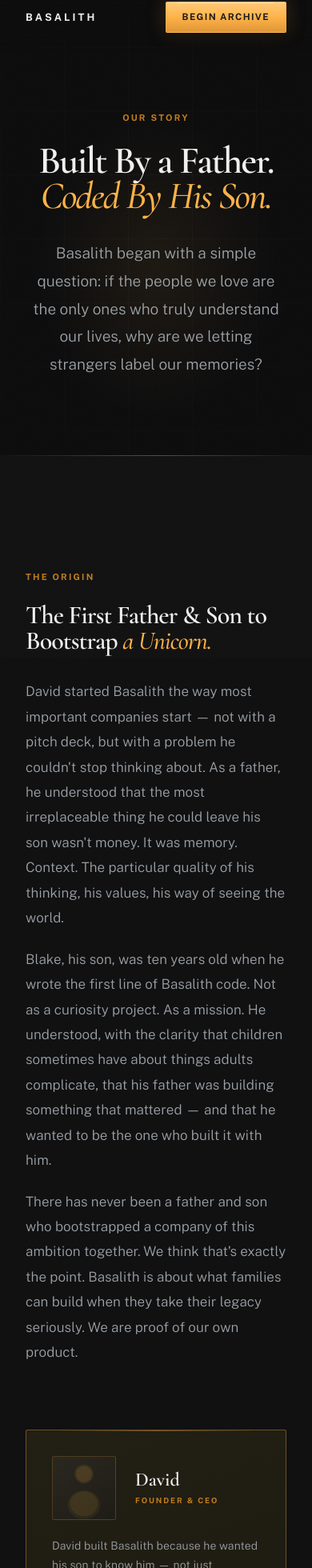
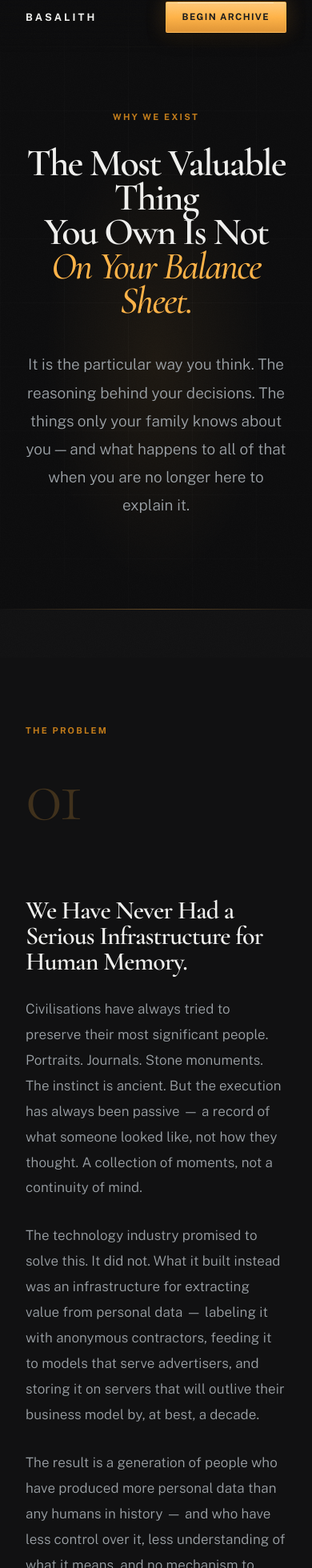
Before and after one commit to dr-evil-pork-belly/basalith-official, a Next.js app: page /about in a window 390 px wide. Shown: the part 22-1982 px from the top of the page at 80% size. Built offline with nearby package versions, Linux system fonts and the light colour scheme.

Commit message:
about update

```diff
--- a/app/about/page.tsx
+++ b/app/about/page.tsx
@@ -1,64 +1,56 @@
 import Nav    from '../components/Nav'
 import Footer from '../components/Footer'
 
-// ── Silhouette SVG placeholders ───────────────────────────────────────────
-function SilhouetteAdult() {
-  return (
-    <svg viewBox="0 0 200 260" fill="none" xmlns="http://www.w3.org/2000/svg" className="w-full h-full">
-      <circle cx="100" cy="72" r="40" fill="rgba(255,179,71,0.08)" />
-      <ellipse cx="100" cy="200" rx="68" ry="60" fill="rgba(255,179,71,0.06)" />
-      <circle cx="100" cy="72" r="34" fill="rgba(255,179,71,0.10)" />
-      <ellipse cx="100" cy="196" rx="58" ry="52" fill="rgba(255,179,71,0.08)" />
-    </svg>
-  )
-}
-
-function SilhouetteChild() {
-  return (
-    <svg viewBox="0 0 200 260" fill="none" xmlns="http://www.w3.org/2000/svg" className="w-full h-full">
-      <circle cx="100" cy="78" r="34" fill="rgba(255,179,71,0.08)" />
-      <ellipse cx="100" cy="196" rx="56" ry="50" fill="rgba(255,179,71,0.06)" />
-      <circle cx="100" cy="78" r="28" fill="rgba(255,179,71,0.10)" />
-      <ellipse cx="100" cy="192" rx="48" ry="44" fill="rgba(255,179,71,0.08)" />
-    </svg>
-  )
-}
-
-// ── Values ────────────────────────────────────────────────────────────────
 const VALUES = [
   {
-    num: '01',
+    num:   '01',
     title: 'Memory Is Wealth',
-    body: 'Every civilisation has sought to preserve its most valuable people. We are the first to build the infrastructure to do it properly — with legal standing, emotional accuracy, and generational permanence.',
+    body:  'Every civilisation has sought to preserve its most valuable people. We are the first generation with the tools to do it properly — with legal standing, emotional accuracy, and permanence measured in centuries, not server uptime.',
   },
   {
-    num: '02',
+    num:   '02',
     title: 'Family Over Algorithm',
-    body: 'The people who love you are the most accurate interpreters of your life. No amount of compute power replicates what your family simply knows. We built our entire model around this truth.',
+    body:  'The people who love you are the only accurate interpreters of your life. No amount of compute power replicates what your family simply knows. We built our entire model around this truth — and refused to compromise it.',
   },
   {
-    num: '03',
+    num:   '03',
     title: 'Permanence By Design',
-    body: 'We do not build for engagement metrics or monthly active users. We build for centuries. Every architectural decision — legal, technical, organisational — is made with that timeframe in mind.',
+    body:  'We do not build for engagement metrics. We do not optimise for retention. Every architectural decision — legal, technical, organisational — is made with a single question: will this still work in a hundred years?',
   },
   {
-    num: '04',
+    num:   '04',
     title: 'Ownership Without Compromise',
-    body: 'Your data is yours. Not a licensing arrangement. Not a terms-of-service clause. Yours — structured as a legal asset from day one, portable on demand, and transferable to your heirs on your terms.',
+    body:  'Your data is yours. Not a licensing arrangement. Not subject to a terms-of-service revision. Structured as a legal asset from day one, portable on demand, and transferable to your heirs on your terms alone.',
   },
 ]
 
-// ── Page ──────────────────────────────────────────────────────────────────
+const VISION_ITEMS = [
+  {
+    horizon: 'Near Term',
+    title:   'The Golden Standard',
+    body:    'Establish Basalith as the definitive infrastructure for personal legacy preservation — the institution families turn to when they decide to take their memory as seriously as their estate.',
+  },
+  {
+    horizon: 'Medium Term',
+    title:   'The Legal Framework',
+    body:    'Drive the recognition of Golden Datasets as formal estate assets across major legal jurisdictions. Build the case law, the precedent, and the institutional partnerships that make digital legacy inheritance as routine as a property transfer.',
+  },
+  {
+    horizon: 'Long Term',
+    title:   'The Living Archive',
+    body:    'A world in which every family maintains a governed, evolving record of who they were — accessible to future generations not as static photographs or faded letters, but as an intelligent presence that continues to think, reason, and respond.',
+  },
+]
+
 export default function AboutPage() {
   return (
     <>
       <Nav />
-
       <main>
 
         {/* ── HERO ── */}
         <section
-          className="relative min-h-[70vh] flex flex-col items-center justify-center text-center px-8 md:px-16 pt-40 pb-24 overflow-hidden bg-obsidian-void"
+          className="relative min-h-[75vh] flex flex-col items-center justify-center text-center px-8 md:px-16 pt-40 pb-28 overflow-hidden bg-obsidian-void"
           aria-label="About hero"
         >
           {/* Grid */}
@@ -76,212 +68,253 @@
           {/* Amber radiance */}
           <div
             className="absolute inset-0 pointer-events-none"
-            style={{ background: 'radial-gradient(ellipse 60% 50% at 50% 60%,rgba(255,179,71,0.07) 0%,transparent 65%)' }}
+            style={{ background: 'radial-gradient(ellipse 55% 55% at 50% 60%,rgba(255,179,71,0.07) 0%,transparent 65%)' }}
             aria-hidden="true"
           />
 
-          <div className="relative z-10 max-w-3xl mx-auto">
-            <p className="eyebrow mb-6">Our Story</p>
+          <div className="relative z-10 max-w-4xl mx-auto">
+            <p className="eyebrow mb-7">Why We Exist</p>
             <h1
-              className="font-serif font-semibold text-text-primary leading-[0.92] tracking-[-0.038em] mb-8"
-              style={{ fontSize: 'clamp(3rem,7vw,6rem)' }}
+              className="font-serif font-semibold text-text-primary leading-[0.9] tracking-[-0.04em] mb-10"
+              style={{ fontSize: 'clamp(3rem,7.5vw,6.75rem)' }}
             >
-              Built By a Father.<br />
+              The Most Valuable Thing
+              <br />
+              You Own Is Not
+              <br />
               <em className="italic font-medium text-amber" style={{ fontStyle: 'italic' }}>
-                Coded By His Son.
+                On Your Balance Sheet.
               </em>
             </h1>
-            <p className="font-sans font-light text-body-lg text-text-secondary leading-[1.82] max-w-2xl mx-auto">
-              Basalith began with a simple question: if the people we love are the only ones
-              who truly understand our lives, why are we letting strangers label our memories?
+            <p className="font-sans font-light text-body-lg text-text-secondary leading-[1.85] max-w-2xl mx-auto">
+              It is the particular way you think. The reasoning behind your decisions.
+              The things only your family knows about you — and what happens to all of
+              that when you are no longer here to explain it.
             </p>
           </div>
         </section>
 
-        {/* ── ORIGIN STORY ── */}
+        {/* ── THE PROBLEM ── */}
         <section
           className="relative bg-obsidian-deep px-8 md:px-16 lg:px-24 py-36 overflow-hidden"
-          aria-label="Origin story"
+          aria-label="The problem"
         >
           <div className="absolute top-0 inset-x-0 h-px bg-gradient-to-r from-transparent via-border-amber to-transparent" />
 
-          <div className="max-w-5xl mx-auto grid grid-cols-1 lg:grid-cols-2 gap-20 items-center">
+          <div className="max-w-5xl mx-auto grid grid-cols-1 lg:grid-cols-[1fr_1.4fr] gap-20 items-start">
 
-            {/* Copy */}
-            <div>
-              <p className="eyebrow mb-6">The Origin</p>
-              <h2
-                className="font-serif font-semibold text-text-primary leading-[1.0] tracking-[-0.03em] mb-8"
-                style={{ fontSize: 'clamp(2rem,4vw,3.5rem)' }}
+            {/* Left — label + large number */}
+            <div className="lg:sticky lg:top-32">
+              <p className="eyebrow mb-6">The Problem</p>
+              <p
+                className="font-serif font-light text-amber/20 leading-none select-none"
+                style={{ fontSize: 'clamp(6rem,14vw,12rem)', letterSpacing: '-0.05em' }}
+                aria-hidden="true"
               >
-                The First Father &amp; Son to Bootstrap
-                {' '}<em className="italic font-medium text-amber" style={{ fontStyle: 'italic' }}>a Unicorn.</em>
-              </h2>
-
-              <div className="flex flex-col gap-5">
-                <p className="font-sans font-light text-body-base text-text-secondary leading-[1.85]">
-                  David started Basalith the way most important companies start — not with a pitch deck,
-                  but with a problem he couldn't stop thinking about. As a father, he understood that the
-                  most irreplaceable thing he could leave his son wasn't money. It was memory. Context.
-                  The particular quality of his thinking, his values, his way of seeing the world.
-                </p>
-                <p className="font-sans font-light text-body-base text-text-secondary leading-[1.85]">
-                  Blake, his son, was ten years old when he wrote the first line of Basalith code.
-                  Not as a curiosity project. As a mission. He understood, with the clarity that children
-                  sometimes have about things adults complicate, that his father was building something
-                  that mattered — and that he wanted to be the one who built it with him.
-                </p>
-                <p className="font-sans font-light text-body-base text-text-secondary leading-[1.85]">
-                  There has never been a father and son who bootstrapped a company of this ambition together.
-                  We think that's exactly the point. Basalith is about what families can build when they
-                  take their legacy seriously. We are proof of our own product.
-                </p>
-              </div>
-            </div>
-
-            {/* Team cards */}
-            <div className="flex flex-col gap-6">
-
-              {/* David */}
-              <div
-                className="rounded-sm border border-border-amber p-8 relative overflow-hidden"
-                style={{ background: 'linear-gradient(160deg,#221F14,#1D1B11)' }}
-              >
-                <div className="absolute top-0 left-[12%] right-[12%] h-px bg-gradient-to-r from-transparent via-amber/40 to-transparent" />
-                <div className="flex items-center gap-6 mb-5">
-                  <div
-                    className="w-20 h-20 rounded-sm flex-shrink-0 overflow-hidden border border-amber/20"
-                    style={{ background: 'linear-gradient(145deg,#2A2820,#1E1C14)' }}
-                  >
-                    <SilhouetteAdult />
-                  </div>
-                  <div>
-                    <p className="font-serif text-[1.5rem] font-semibold text-text-primary leading-tight mb-1">
-                      David
-                    </p>
-                    <p className="eyebrow !text-[0.6rem]">Founder &amp; CEO</p>
-                  </div>
-                </div>
-                <p className="font-sans font-light text-body-sm text-text-secondary leading-[1.75]">
-                  David built Basalith because he wanted his son to know him — not just remember him.
-                  His background spans estate law, data architecture, and fifteen years building
-                  companies that take the long view. Basalith is the first one he built for centuries.
+                01
               </p>
             </div>
 
-              {/* Blake */}
-              <div
-                className="rounded-sm border border-border-subtle p-8 relative overflow-hidden"
-                style={{ background: 'linear-gradient(160deg,#1D1D20,#17171A)' }}
+            {/* Right — copy */}
+            <div className="flex flex-col gap-7">
+              <h2
+                className="font-serif font-semibold text-text-primary leading-[1.0] tracking-[-0.03em]"
+                style={{ fontSize: 'clamp(2rem,4vw,3.25rem)' }}
               >
-                <div className="flex items-center gap-6 mb-5">
-                  <div
-                    className="w-20 h-20 rounded-sm flex-shrink-0 overflow-hidden border border-white/[0.08]"
-                    style={{ background: 'linear-gradient(145deg,#222226,#1A1A1D)' }}
-                  >
-                    <SilhouetteChild />
+                We Have Never Had a Serious Infrastructure for Human Memory.
+              </h2>
+              <p className="font-sans font-light text-body-base text-text-secondary leading-[1.88]">
+                Civilisations have always tried to preserve their most significant people.
+                Portraits. Journals. Stone monuments. The instinct is ancient. But the
+                execution has always been passive — a record of what someone looked like,
+                not how they thought. A collection of moments, not a continuity of mind.
+              </p>
+              <p className="font-sans font-light text-body-base text-text-secondary leading-[1.88]">
+                The technology industry promised to solve this. It did not. What it built
+                instead was an infrastructure for extracting value from personal data —
+                labeling it with anonymous contractors, feeding it to models that serve
+                advertisers, and storing it on servers that will outlive their business
+                model by, at best, a decade.
+              </p>
+              <p className="font-sans font-light text-body-base text-text-secondary leading-[1.88]">
+                The result is a generation of people who have produced more personal data
+                than any humans in history — and who have less control over it, less
+                understanding of what it means, and no mechanism to pass it to the people
+                who will one day want it most.
+              </p>
+
+              {/* Pull quote */}
+              <div className="border-l-2 border-amber pl-6 mt-4">
+                <p className="font-serif text-[1.3rem] italic text-text-secondary leading-[1.6] tracking-[-0.01em]">
+                  "The problem is not that we lack the data.
+                  The problem is that nobody built the institution."
+                </p>
               </div>
-                  <div>
-                    <p className="font-serif text-[1.5rem] font-semibold text-text-primary leading-tight mb-1">
-                      Blake
-                    </p>
-                    <p className="eyebrow !text-[0.6rem]">Lead Developer</p>
-                  </div>
-                </div>
-                <p className="font-sans font-light text-body-sm text-text-secondary leading-[1.75]">
-                  Blake is ten years old and the lead developer of Basalith. He wrote his first
-                  line of production code before most of his classmates had read-only internet access.
-                  He is building the technology that will one day preserve his father's voice,
-                  his father's reasoning, his father's legacy — for Blake's own children.
-                </p>
-                <div className="mt-4 flex items-center gap-2">
-                  <span className="ai-dot" />
-                  <span className="font-sans text-[0.65rem] font-semibold tracking-[0.14em] uppercase text-amber-dim">
-                    Age 10 · Lead Developer
-                  </span>
-                </div>
-              </div>
-
             </div>
           </div>
         </section>
 
-        {/* ── MISSION STATEMENT ── */}
+        {/* ── THE MISSION ── */}
         <section
           className="relative bg-obsidian px-8 md:px-16 lg:px-24 py-36 overflow-hidden"
           aria-label="Mission"
         >
           <div
             className="absolute inset-0 pointer-events-none"
-            style={{ background: 'radial-gradient(ellipse 55% 60% at 50% 50%,rgba(255,179,71,0.045) 0%,transparent 65%)' }}
+            style={{ background: 'radial-gradient(ellipse 60% 55% at 50% 50%,rgba(255,179,71,0.045) 0%,transparent 65%)' }}
             aria-hidden="true"
           />
 
-          <div className="relative z-10 max-w-3xl mx-auto text-center mb-24">
+          <div className="max-w-5xl mx-auto grid grid-cols-1 lg:grid-cols-[1fr_1.4fr] gap-20 items-start">
+
+            <div className="lg:sticky lg:top-32">
               <p className="eyebrow mb-6">Our Mission</p>
-            <h2
-              className="font-serif font-semibold text-text-primary leading-[0.95] tracking-[-0.035em] mb-8"
-              style={{ fontSize: 'clamp(2.25rem,5vw,4.25rem)' }}
+              <p
+                className="font-serif font-light text-amber/20 leading-none select-none"
+                style={{ fontSize: 'clamp(6rem,14vw,12rem)', letterSpacing: '-0.05em' }}
+                aria-hidden="true"
               >
-              To make the preservation of a human life as serious as the
-              {' '}<em className="italic font-medium text-amber" style={{ fontStyle: 'italic' }}>preservation of their estate.</em>
-            </h2>
-            <p className="font-sans font-light text-body-base text-text-secondary leading-[1.85]">
-              Every generation has left something behind. Journals. Portraits. Letters.
-              Property. We are the first generation with the tools to leave something more:
-              a living, evolving, legally governed record of a mind. Basalith exists to make
-              that a right, not a privilege — and to build the infrastructure that makes it permanent.
+                02
               </p>
             </div>
 
-          {/* Values grid */}
-          <div className="grid grid-cols-1 md:grid-cols-2 gap-5 max-w-5xl mx-auto">
+            <div className="flex flex-col gap-7">
+              <h2
+                className="font-serif font-semibold text-text-primary leading-[1.0] tracking-[-0.03em]"
+                style={{ fontSize: 'clamp(2rem,4vw,3.25rem)' }}
+              >
+                To Make the Preservation of a Life as Serious as the Preservation of an Estate.
+              </h2>
+              <p className="font-sans font-light text-body-base text-text-secondary leading-[1.88]">
+                Basalith exists to build the institution that was never built. Not a
+                platform. Not an app. An institution — with the legal standing, the
+                technical architecture, and the governance model that the permanence
+                of human memory actually requires.
+              </p>
+              <p className="font-sans font-light text-body-base text-text-secondary leading-[1.88]">
+                We do this by treating personal data the way serious institutions treat
+                serious assets. With provenance. With chain of custody. With named
+                beneficiaries, legal instruments, and a fiduciary obligation to the
+                person whose life it represents — not to the shareholders of a
+                platform that happens to store it.
+              </p>
+              <p className="font-sans font-light text-body-base text-text-secondary leading-[1.88]">
+                The Golden Dataset is our name for the result: the highest-quality
+                labeled record of a human life ever assembled. Built by family.
+                Governed by law. Powered by whatever AI exists in the year
+                your grandchildren decide they want to understand who you were.
+              </p>
+
+              {/* Values */}
+              <div className="grid grid-cols-1 sm:grid-cols-2 gap-4 mt-6">
                 {VALUES.map(({ num, title, body }) => (
                   <div
                     key={num}
-                className="group relative rounded-sm border border-border-subtle bg-white/[0.018] p-8 overflow-hidden transition-colors duration-300 hover:border-border-amber hover:bg-amber/[0.022]"
+                    className="group relative rounded-sm border border-border-subtle bg-white/[0.018] p-6 overflow-hidden transition-colors duration-300 hover:border-border-amber hover:bg-amber/[0.022]"
                   >
                     <div className="absolute top-0 inset-x-0 h-[2px] bg-gradient-to-r from-transparent via-transparent to-transparent transition-all duration-300 group-hover:via-amber/38" />
-                <p className="font-serif text-[2.5rem] font-light text-amber/14 leading-none mb-3">{num}</p>
-                <p className="font-sans text-[0.78rem] font-bold tracking-[0.1em] uppercase text-text-primary mb-3">{title}</p>
-                <p className="font-sans font-light text-body-sm text-text-secondary leading-[1.75]">{body}</p>
+                    <p className="font-serif text-[2rem] font-light text-amber/14 leading-none mb-2">{num}</p>
+                    <p className="font-sans text-[0.75rem] font-bold tracking-[0.1em] uppercase text-text-primary mb-2">{title}</p>
+                    <p className="font-sans font-light text-[0.82rem] text-text-secondary leading-[1.72]">{body}</p>
                   </div>
                 ))}
               </div>
+            </div>
+          </div>
         </section>
 
-        {/* ── CLOSING STATEMENT ── */}
+        {/* ── THE VISION ── */}
         <section
-          className="relative bg-obsidian-deep px-8 md:px-16 py-36 text-center overflow-hidden"
-          aria-label="Closing"
+          className="relative bg-obsidian-deep px-8 md:px-16 lg:px-24 py-36 overflow-hidden"
+          aria-label="Long-term vision"
         >
-          <div className="absolute top-0 inset-x-0 h-px bg-gradient-to-r from-transparent via-border-amber to-transparent" />
+          <div className="absolute top-0 inset-x-0 h-px bg-gradient-to-r from-transparent via-border-subtle to-transparent" />
 
-          <div className="max-w-2xl mx-auto">
-            <p className="font-serif text-[1.75rem] md:text-[2.25rem] font-medium italic text-text-secondary leading-[1.45] tracking-[-0.02em] mb-10">
-              "We are not building a product.<br />
-              We are building proof that a family<br />
-              can take their legacy seriously —<br />
-              and that the technology now exists<br />
-              to honour that intention."
+          <div className="max-w-5xl mx-auto grid grid-cols-1 lg:grid-cols-[1fr_1.4fr] gap-20 items-start">
+
+            <div className="lg:sticky lg:top-32">
+              <p className="eyebrow mb-6">The Vision</p>
+              <p
+                className="font-serif font-light text-amber/20 leading-none select-none"
+                style={{ fontSize: 'clamp(6rem,14vw,12rem)', letterSpacing: '-0.05em' }}
+                aria-hidden="true"
+              >
+                03
               </p>
-            <div className="flex items-center justify-center gap-3 mb-10">
-              <div className="h-px w-12 bg-amber/30" />
-              <span className="font-sans text-[0.72rem] font-semibold tracking-[0.16em] uppercase text-amber-dim">
-                David &amp; Blake — Basalith
-              </span>
-              <div className="h-px w-12 bg-amber/30" />
             </div>
 
-            <a href="#cta" className="btn-monolith-amber group">
-              Begin Your Archive
+            <div className="flex flex-col gap-0">
+              {VISION_ITEMS.map(({ horizon, title, body }, i) => (
+                <div
+                  key={i}
+                  className="py-10 border-b border-border-subtle last:border-b-0"
+                >
+                  <p className="eyebrow !text-[0.6rem] mb-3">{horizon}</p>
+                  <h3
+                    className="font-serif font-semibold text-text-primary leading-[1.1] tracking-[-0.02em] mb-4"
+                    style={{ fontSize: 'clamp(1.5rem,3vw,2.25rem)' }}
+                  >
+                    {title}
+                  </h3>
+                  <p className="font-sans font-light text-body-base text-text-secondary leading-[1.88]">
+                    {body}
+                  </p>
+                </div>
+              ))}
+            </div>
+          </div>
+        </section>
+
+        {/* ── CLOSING ── */}
+        <section
+          className="relative bg-obsidian px-8 md:px-16 py-40 text-center overflow-hidden"
+          aria-label="Closing statement"
+        >
+          <div
+            className="absolute pointer-events-none"
+            style={{
+              width: 1000, height: 500,
+              top: '50%', left: '50%',
+              transform: 'translate(-50%,-50%)',
+              background: 'radial-gradient(ellipse,rgba(255,179,71,0.07) 0%,transparent 60%)',
+            }}
+            aria-hidden="true"
+          />
+
+          <div className="relative z-10 max-w-3xl mx-auto">
+            <p
+              className="font-serif font-medium text-text-secondary leading-[1.5] tracking-[-0.02em] mb-12"
+              style={{ fontSize: 'clamp(1.5rem,3.5vw,2.5rem)' }}
+            >
+              "Every generation has left something behind.
+              We are the first with the tools to leave something
+              that thinks back."
+            </p>
+
+            <div className="flex items-center justify-center gap-4 mb-14">
+              <div className="h-px w-16 bg-amber/25" />
+              <span className="ai-dot" />
+              <div className="h-px w-16 bg-amber/25" />
+            </div>
+
+            <p className="font-sans font-light text-body-base text-text-secondary leading-[1.82] mb-12 max-w-xl mx-auto">
+              If you are ready to take your legacy as seriously as your estate,
+              we are ready to help you build it.
+            </p>
+
+            <div className="flex items-center justify-center gap-5 flex-wrap">
+              <a href="/pricing" className="btn-monolith-amber group">
+                View Stewardship Plans
                 <span className="transition-transform duration-200 group-hover:translate-x-1">→</span>
               </a>
+              <a href="/contact" className="btn-monolith-ghost">
+                Schedule a Consultation
+              </a>
+            </div>
           </div>
         </section>
 
       </main>
-
       <Footer />
     </>
   )
```
Lines whose indentation alone changed are shown as unchanged.
